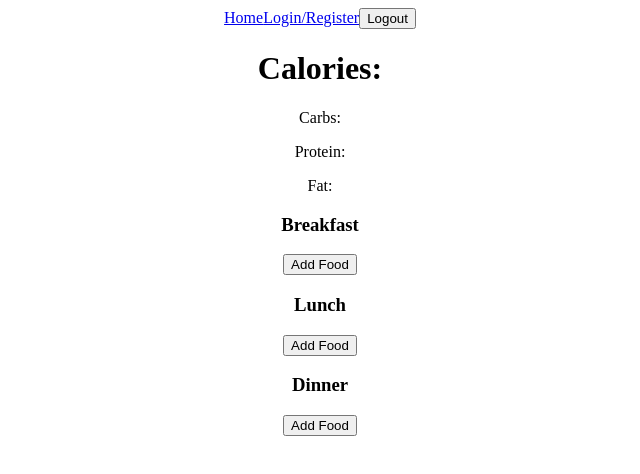
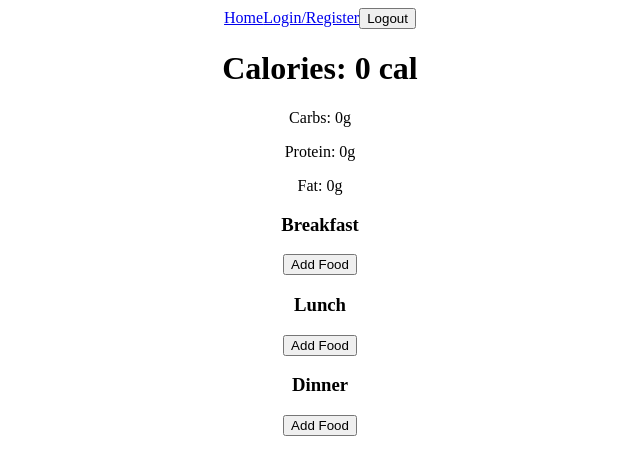
Before and after one commit to ChrisSolan/CalorieCounter, a React (Create React App) app in the folder frontend/: page / in a window 1280 px wide. Shown: the top 474 px of the page, without its empty margins (320-960 px from the left). Built offline with nearby package versions, Linux system fonts and the light colour scheme.

Commit message:
Add calorie and macro tracking
Uses a context called FoodContext to share calorie and macro states across components

```diff
--- a/frontend/src/App.js
+++ b/frontend/src/App.js
@@ -6,9 +6,11 @@ import { Auth } from './pages/auth.js';
 import { ShowFood } from './pages/showFood.js';
 import { CreateFood } from './pages/createFood.js';
 import { FoodDetails } from './pages/foodDetails.js';
+import { FoodProvider } from './Contexts/FoodContext.js';
 
 function App() {
   return (
+    <FoodProvider>
       <div className="App">
         <Router>
           <Navbar />
@@ -21,6 +23,7 @@ function App() {
           </Routes>
         </Router>
       </div>
+    </FoodProvider>
   );
 }
 
--- /dev/null
+++ b/frontend/src/Contexts/FoodContext.js
@@ -0,0 +1,31 @@
+//This Context file will allow all the components to use the states and functions below
+    //Makes it easy to track total calories and macros from various pages
+import { useState, createContext, useContext } from "react";
+
+const FoodContext = createContext();
+
+export const FoodProvider = ({ children }) => {
+
+    const [consumedItems, setConsumedItems] = useState([]);
+    const [calories, setCalories] = useState(0);
+    const [carbs, setCarbs] = useState(0);
+    const [protein, setProtein] = useState(0);
+    const [fat, setFat] = useState(0);
+
+    const addFoodItem = (foodItem) => {
+        //takes a state as an arugment (prevItems in this case), then spreads it into a new state or array and appends the foodItem at the end
+        setConsumedItems((consumed) => [...consumed, foodItem]); //might need to be curly braces instead of brackets
+        setCalories((calories) => calories + foodItem.calories);
+        setCarbs((carbs) => [carbs + foodItem.macros.carbs]);
+        setProtein((protein) => [protein + foodItem.macros.protein]);
+        setFat((fat) => [fat + foodItem.macros.fat]);
+
+    }
+    return (
+        <FoodContext.Provider value={{consumedItems, calories, carbs, protein, fat, addFoodItem}}>
+            {children}
+        </FoodContext.Provider>
+    );
+};
+
+export const useFoodContext = () => useContext(FoodContext);
--- a/frontend/src/pages/home.js
+++ b/frontend/src/pages/home.js
@@ -1,19 +1,21 @@
 import { useState } from 'react';
 import axios from 'axios';
 import { useNavigate } from 'react-router-dom'; //lets us navigate to where we specify
+import { useFoodContext } from '../Contexts/FoodContext';
 
 
 export const Home = () => { //maybe have a setCategory state var for knowing if a food is for breakfast or other...
     const navigate = useNavigate();
-    const [foodItems, setFoodItems] = useState([]); //holds the state of an array of FoodItems
-    const [addedFoodItems, setAddedFoodItems] = useState([]);
+    //the state names have to be the same as the exported states from useAddFoodItem
+    const { calories, carbs, protein, fat } = useFoodContext();
+
 
     return (
         <div>
-            <h1>Calories: </h1>
-            <p>Carbs: </p>
-            <p>Protein: </p>
-            <p>Fat: </p>
+            <h1>Calories: {calories} cal</h1>
+            <p>Carbs: {carbs}g</p>
+            <p>Protein: {protein}g</p>
+            <p>Fat: {fat}g</p>
             <h3>Breakfast</h3>
             <button onClick={() => navigate('/showFood')}>Add Food</button>
             <h3>Lunch</h3>
@@ -23,4 +25,4 @@ export const Home = () => { //maybe have a setCategory state var for knowing if
         </div>
     )
 
-}
+};
--- a/frontend/src/pages/showFood.js
+++ b/frontend/src/pages/showFood.js
@@ -1,11 +1,13 @@
 import { useState, useEffect } from 'react';
 import axios from 'axios';
 import { useNavigate } from 'react-router-dom';
+import { useFoodContext } from '../Contexts/FoodContext';
+
 
 export const ShowFood = () => {
     const navigate = useNavigate();
     const [foodItems, setFoodItems] = useState([]); //holds the state of an array of FoodItems
-    const [addedFoodItems, setAddedFoodItems] = useState([]);
+    const {addFoodItem} = useFoodContext();
 
     //Anything in this hook will happen when the page is rendered and loaded
     useEffect(() => {
@@ -21,9 +23,16 @@ export const ShowFood = () => {
         fetchFoodItems();
     }, []);
 
+    const handleAddFood = (foodItem, event) => {
+        //stops the feature of clicking on a foodItem to see more information if the button is clicked
+        event.stopPropagation();
+        addFoodItem(foodItem);
+        navigate('/');
+    }
+
     return (
         <div className = "showFood">
-            <h1>Food Items</h1>
+            <h1>All Food Items</h1>
 
             <ul>
             {foodItems.map((foodItem) => (
@@ -32,6 +41,8 @@ export const ShowFood = () => {
                         <p>{foodItem.servingSize.size} {foodItem.servingSize.unit}</p>
                         <p>{foodItem.calories} Cal</p>
                         <img src={foodItem.imageUrl} alt= {foodItem.name}/>
+                        <h3>Click for more info...</h3>
+                        <button onClick={(event) => handleAddFood(foodItem, event)}>+Add Food</button>
                     </li>
                 ))}
             </ul>
```
Lines whose indentation alone changed are shown as unchanged.
